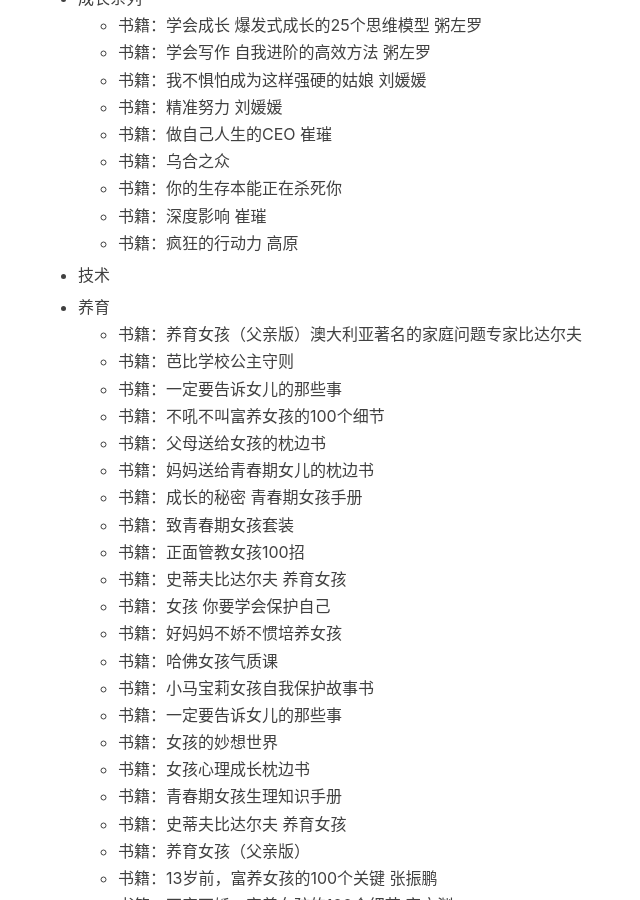
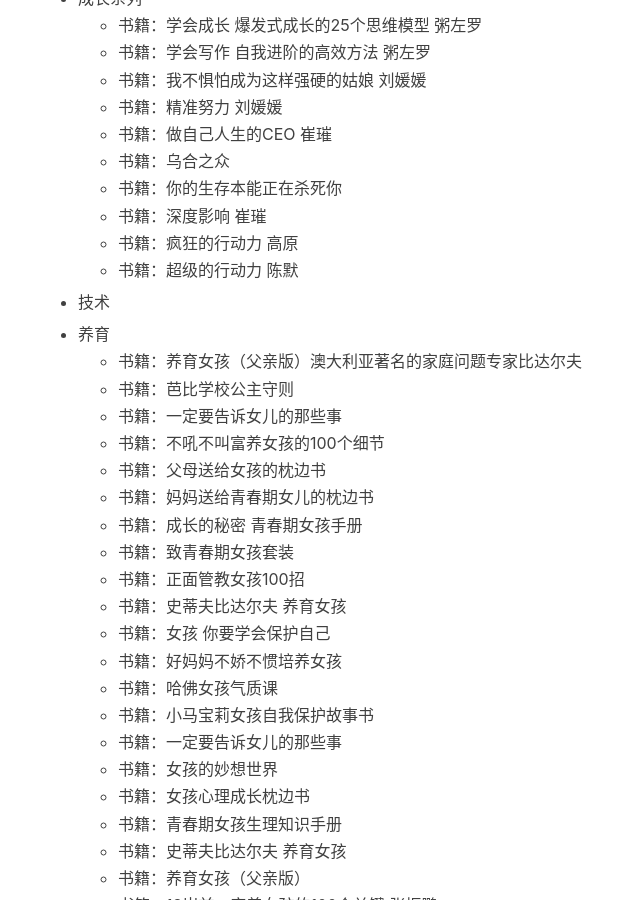
Before and after one commit to feature2018/feature2018.github.io, a Jekyll site: the page built from _posts/2021-02-01-Hi-Guys-target.md, in a window 1280 px wide and 900 px high, scrolled down 698 px. Shown: the whole window, without its empty margins (227-867 px from the left). Built offline with Jekyll 4.4.1, drawn with Linux system fonts in a browser that asks for light colours; nearby versions of some CDN libraries; our own code applies the rules of GitHub Pages for plain Markdown files; comment, search, counter and statistics services are not loaded.

Commit message:
书籍：超级的行动力 陈默

```diff
--- a/_posts/2021-02-01-Hi-Guys-target.md
+++ b/_posts/2021-02-01-Hi-Guys-target.md
@@ -16,6 +16,7 @@
   - 书籍：你的生存本能正在杀死你
   - 书籍：深度影响 崔璀
   - 书籍：疯狂的行动力 高原
+  - 书籍：超级的行动力 陈默
 - 技术
 
 - 养育
```
